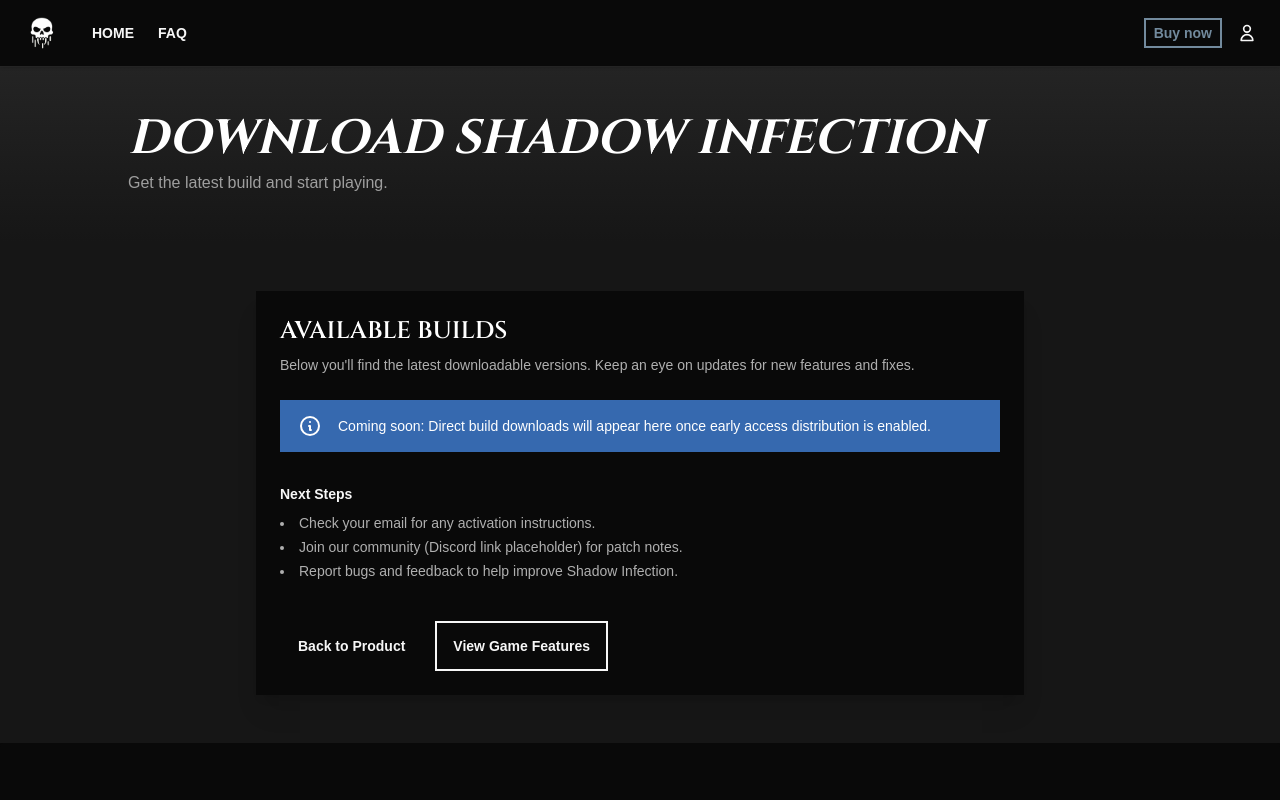
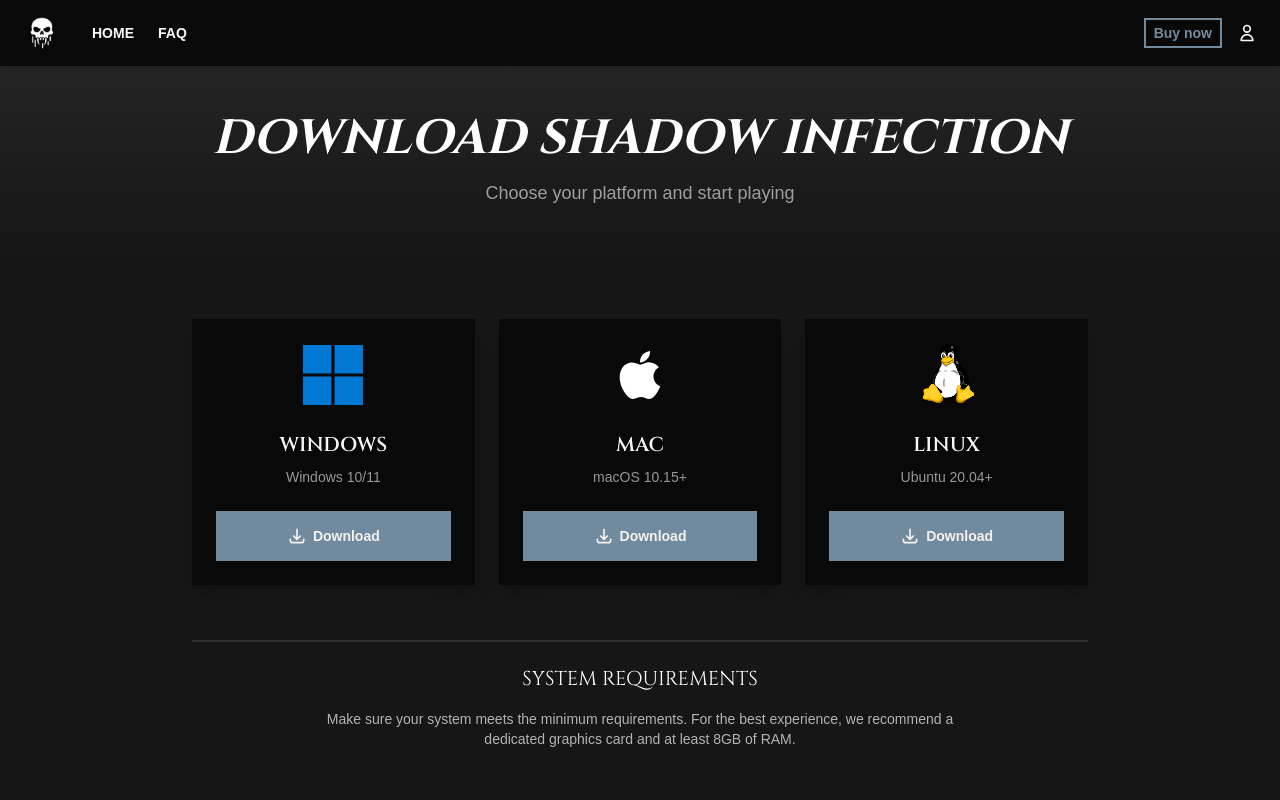
Before and after one commit to VoxelCoreLab/project-alpha-website, a Vue app: page /download in a window 1280 px wide. Shown: the top 800 px of the page. Built offline with nearby package versions, Linux system fonts and the light colour scheme.

Commit message:
Revamp download page with platform-specific buttons
Updated the download page to feature distinct download cards for Windows, Mac, and Linux, each with platform icons and download buttons. Added a system requirements section and improved layout and messaging for clarity and user experience.

```diff
--- a/src/pages/PageDownload.vue
+++ b/src/pages/PageDownload.vue
@@ -3,45 +3,74 @@
         <!-- Hero -->
         <section class="py-12 bg-gradient-to-b from-base-300 to-base-200">
             <div class="container mx-auto px-4">
-                <div class="max-w-5xl mx-auto">
-                    <h1 class="text-4xl md:text-5xl font-cinzel font-bold italic uppercase text-secondary mb-2">
+                <div class="max-w-5xl mx-auto text-center">
+                    <h1 class="text-4xl md:text-5xl font-cinzel font-bold italic uppercase text-secondary mb-4">
                         Download Shadow Infection
                     </h1>
-                    <p class="text-base-content/60">Get the latest build and start playing.</p>
+                    <p class="text-lg text-base-content/60">Choose your platform and start playing</p>
                 </div>
             </div>
         </section>
 
-        <!-- Content -->
-        <section class="py-12 bg-base-200">
+        <!-- Download Buttons -->
+        <section class="py-16 bg-base-200">
             <div class="container mx-auto px-4">
-                <div class="max-w-3xl mx-auto space-y-8">
-                    <div class="card bg-base-100 shadow-xl">
-                        <div class="card-body">
-                            <h2 class="card-title text-2xl font-cinzel uppercase text-secondary">Available Builds</h2>
-                            <p class="text-base-content/70">Below you'll find the latest downloadable versions. Keep an eye on updates for new features and fixes.</p>
-
-                            <div class="alert alert-info mt-4">
-                                <svg xmlns="http://www.w3.org/2000/svg" fill="none" viewBox="0 0 24 24" class="stroke-current shrink-0 w-6 h-6">
-                                    <path stroke-linecap="round" stroke-linejoin="round" stroke-width="2" d="M13 16h-1v-4h-1m1-4h.01M21 12a9 9 0 11-18 0 9 9 0 0118 0z" />
-                                </svg>
-                                <span>Coming soon: Direct build downloads will appear here once early access distribution is enabled.</span>
-                            </div>
-
-                            <div class="mt-6">
-                                <h3 class="font-semibold mb-2">Next Steps</h3>
-                                <ul class="list-disc list-inside space-y-1 text-sm text-base-content/70">
-                                    <li>Check your email for any activation instructions.</li>
-                                    <li>Join our community (Discord link placeholder) for patch notes.</li>
-                                    <li>Report bugs and feedback to help improve Shadow Infection.</li>
-                                </ul>
-                            </div>
-
-                            <div class="mt-8 flex gap-3">
-                                <router-link to="/product" class="btn btn-ghost">Back to Product</router-link>
-                                <router-link to="/skills" class="btn btn-outline">View Game Features</router-link>
+                <div class="max-w-4xl mx-auto">
+                    <div class="grid grid-cols-1 md:grid-cols-3 gap-6">
+                        <!-- Windows -->
+                        <div class="card bg-base-100 shadow-xl hover:shadow-2xl transition-shadow">
+                            <div class="card-body items-center text-center">
+                                <IconWindows class="w-16 h-16 mb-4 text-primary" />
+                                <h2 class="card-title text-xl font-cinzel uppercase">Windows</h2>
+                                <p class="text-sm text-base-content/60 mb-4">Windows 10/11</p>
+                                <button class="btn btn-primary btn-block">
+                                    <svg xmlns="http://www.w3.org/2000/svg" class="h-5 w-5" fill="none" viewBox="0 0 24 24" stroke="currentColor">
+                                        <path stroke-linecap="round" stroke-linejoin="round" stroke-width="2" d="M4 16v1a3 3 0 003 3h10a3 3 0 003-3v-1m-4-4l-4 4m0 0l-4-4m4 4V4" />
+                                    </svg>
+                                    Download
+                                </button>
                             </div>
                         </div>
+
+                        <!-- Mac -->
+                        <div class="card bg-base-100 shadow-xl hover:shadow-2xl transition-shadow">
+                            <div class="card-body items-center text-center">
+                                <IconApple class="w-16 h-16 mb-4 text-primary" />
+                                <h2 class="card-title text-xl font-cinzel uppercase">Mac</h2>
+                                <p class="text-sm text-base-content/60 mb-4">macOS 10.15+</p>
+                                <button class="btn btn-primary btn-block">
+                                    <svg xmlns="http://www.w3.org/2000/svg" class="h-5 w-5" fill="none" viewBox="0 0 24 24" stroke="currentColor">
+                                        <path stroke-linecap="round" stroke-linejoin="round" stroke-width="2" d="M4 16v1a3 3 0 003 3h10a3 3 0 003-3v-1m-4-4l-4 4m0 0l-4-4m4 4V4" />
+                                    </svg>
+                                    Download
+                                </button>
+                            </div>
+                        </div>
+
+                        <!-- Linux -->
+                        <div class="card bg-base-100 shadow-xl hover:shadow-2xl transition-shadow">
+                            <div class="card-body items-center text-center">
+                                <IconLinux class="w-16 h-16 mb-4 text-primary" />
+                                <h2 class="card-title text-xl font-cinzel uppercase">Linux</h2>
+                                <p class="text-sm text-base-content/60 mb-4">Ubuntu 20.04+</p>
+                                <button class="btn btn-primary btn-block">
+                                    <svg xmlns="http://www.w3.org/2000/svg" class="h-5 w-5" fill="none" viewBox="0 0 24 24" stroke="currentColor">
+                                        <path stroke-linecap="round" stroke-linejoin="round" stroke-width="2" d="M4 16v1a3 3 0 003 3h10a3 3 0 003-3v-1m-4-4l-4 4m0 0l-4-4m4 4V4" />
+                                    </svg>
+                                    Download
+                                </button>
+                            </div>
+                        </div>
+                    </div>
+
+                    <!-- System Requirements -->
+                    <div class="mt-12 text-center">
+                        <div class="divider"></div>
+                        <h3 class="text-xl font-cinzel uppercase text-secondary mb-4">System Requirements</h3>
+                        <p class="text-sm text-base-content/70 max-w-2xl mx-auto">
+                            Make sure your system meets the minimum requirements.
+                            For the best experience, we recommend a dedicated graphics card and at least 8GB of RAM.
+                        </p>
                     </div>
                 </div>
             </div>
@@ -50,4 +79,7 @@
 </template>
 <script setup lang="ts">
 import LayoutBasic from '../layouts/LayoutBasic.vue'
+import IconWindows from '../components/IconWindows.vue'
+import IconApple from '../components/IconApple.vue'
+import IconLinux from '../components/IconLinux.vue'
 </script>
```
